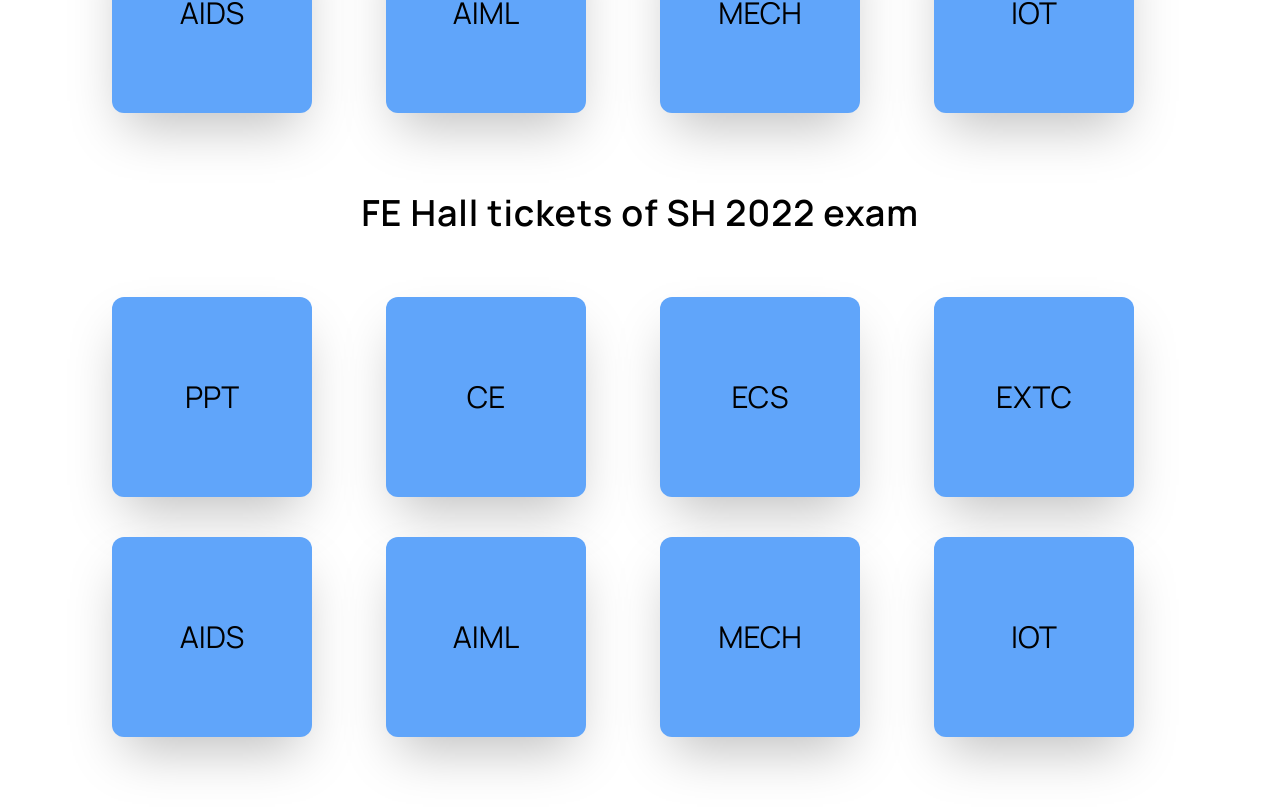
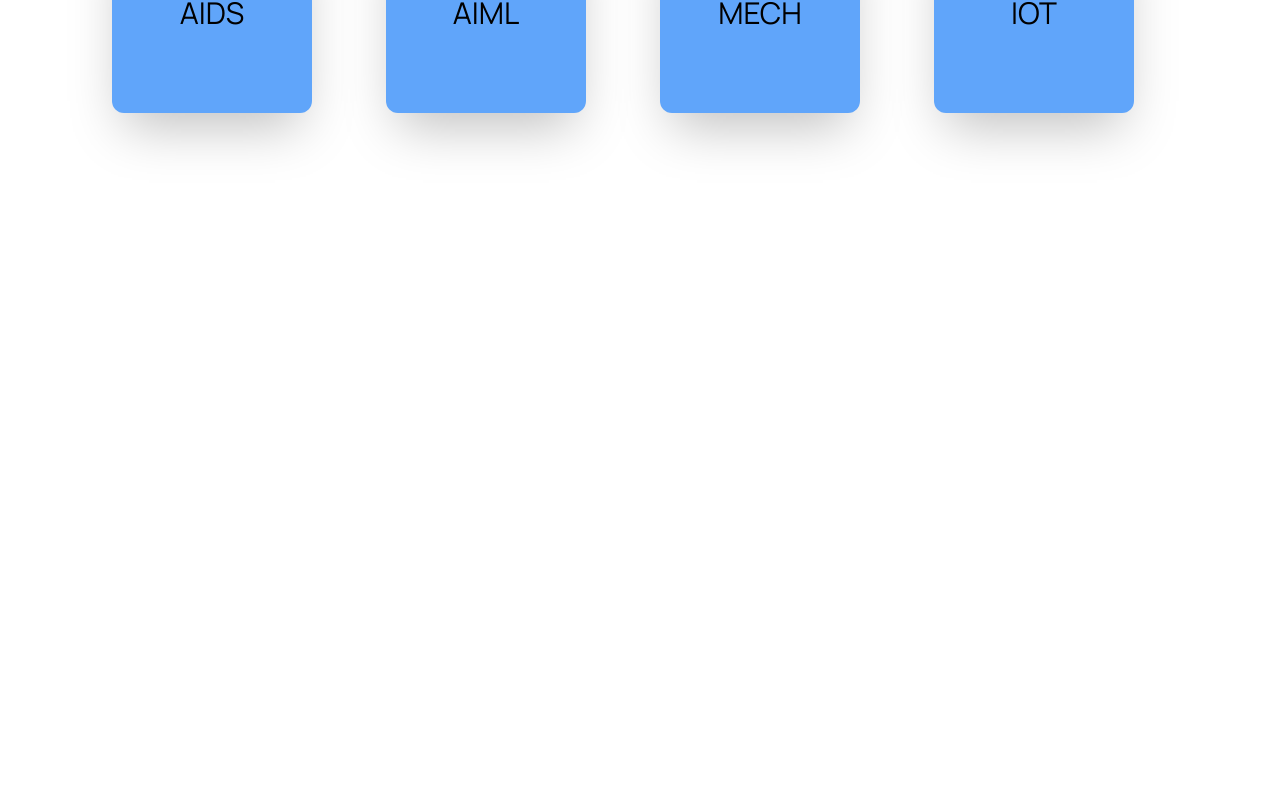
Before and after one commit to SIES-ExamCell/examcell, a Next.js app: page /hall-tickets in a window 1280 px wide. Shown: the part 707-1518 px from the top of the page. After the commit the page ends 900 px from the top, so only its background shows below. Built offline with nearby package versions, Linux system fonts and the light colour scheme.

Commit message:
Edited Hall tickets title on client side

```diff
--- a/src/app/hall-tickets/page.js
+++ b/src/app/hall-tickets/page.js
@@ -31,11 +31,11 @@ function page() {
                 initial={{ opacity: 0 }}
                 animate={{ opacity: 1 }}
                 transition={{ duration: 0.7 }}
-                className="mx-10 lg:mx-28 mt-20"
+                className="mx-10 lg:mx-28 mt-20 mb-20"
             >
                 <div className={`${manrope.className} text-center `}>
                     <h1 className="text-2xl lg:text-4xl font-semibold tracking-wide">
-                        SE DSE Hall tickets of SH 2022 Exam
+                        SH 2023 Examination Hall Tickets
                     </h1>
                 </div>
                 {/* List of dept */}
@@ -57,23 +57,6 @@ function page() {
                         </Link>
                     ))}
                 </div>
-                <div className={`${manrope.className} mt-20 text-center  `}>
-                    <h1 className="text-2xl lg:text-4xl font-semibold tracking-wide"> FE Hall tickets of SH 2022 exam</h1>
-                </div>
-                {/* List of dept */}
-                <div className="mt-16 grid grid-cols-2 lg:grid-cols-4 gap-10 my-20">
-                    {departmentList.map((department) => (
-                        <Link
-                            key={department}
-                            href={{
-                                pathname: `/hall-tickets/${department}`,
-                                query: { dept: department },
-                            }} className="px-12 py-4 lg:px-0 lg:py-0 flex justify-center items-center lg:w-[200px] lg:h-[200px] shadow-2xl rounded-xl bg-[#60a5fa] hover:cursor-pointer transition ease-in-out hover:-translate-y-1 hover:scale-110 duration-300"
-                        >
-                            <h1 className={`${manrope.className} text-center lg:text-3xl text-2xl`}>{department}</h1>
-                        </Link>
-                    ))}
-                </div>
             </motion.div>
         </>
     );
```
